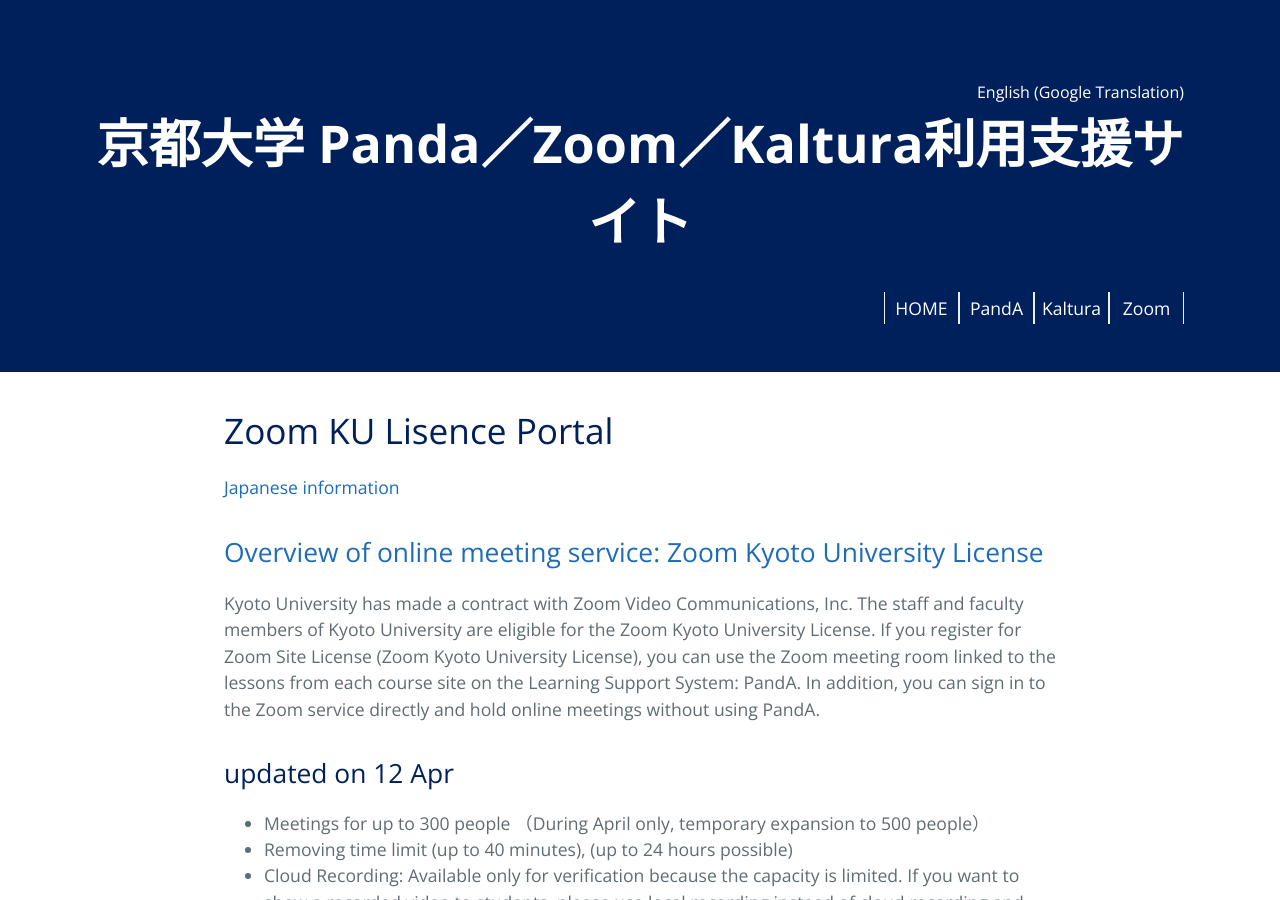
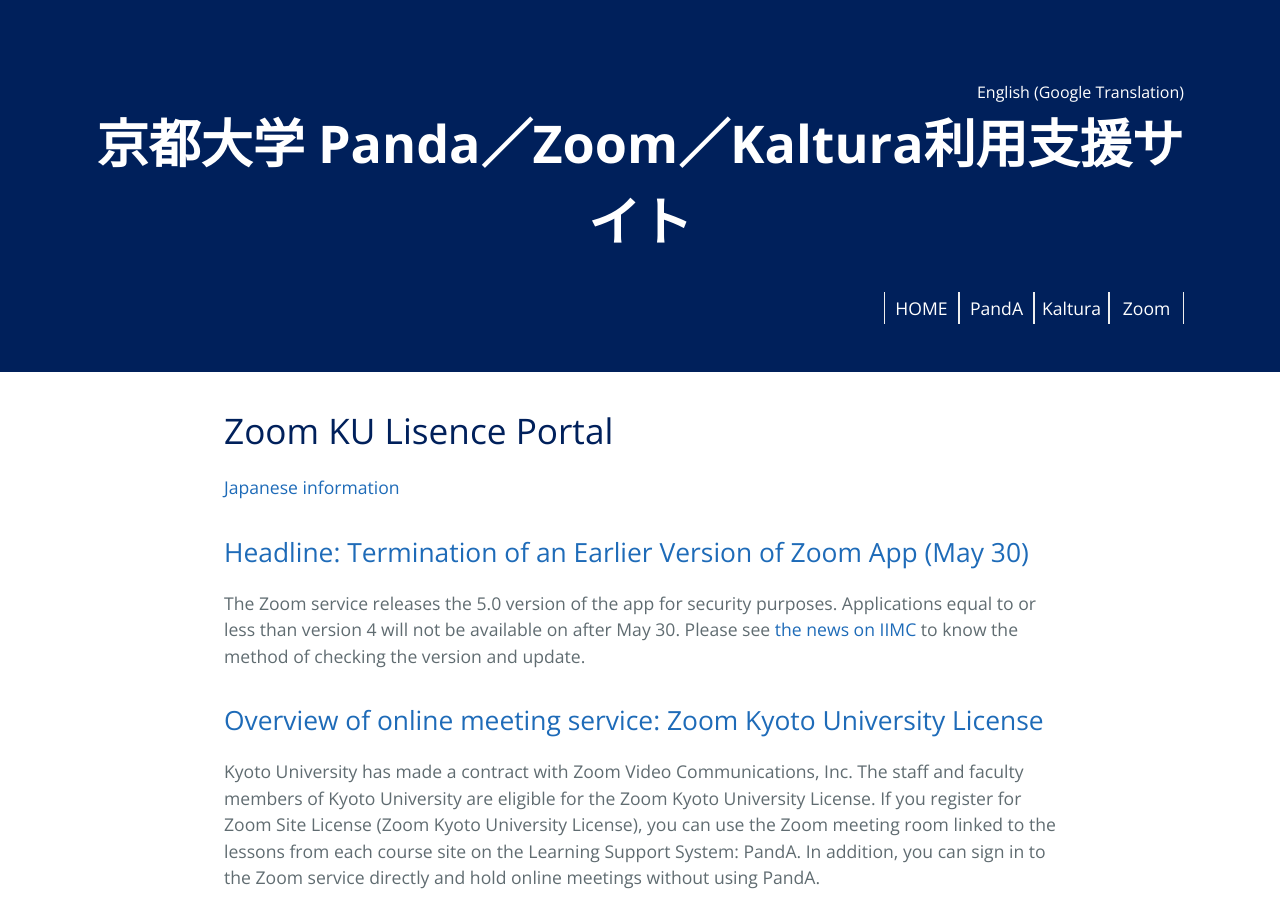
Before and after one commit to kyoto-u/online-edu, a Jekyll site: the page built from zoom_en.md, in a window 1280 px wide and 900 px high. Built offline with Jekyll 4.4.1, drawn with Linux system fonts in a browser that asks for light colours; our own code applies the rules of GitHub Pages for plain Markdown files.

Commit message:
zoom5.0update 2

```diff
--- a/zoom_en.md
+++ b/zoom_en.md
@@ -5,6 +5,12 @@ title:
 
 # Zoom KU Lisence Portal
 [Japanese information](zoom)
+
+<a id="anch00"></a>
+## <a href="#anch00">Headline: Termination of an Earlier Version of Zoom App (May 30)</a>
+The Zoom service releases the 5.0 version of the app for security
+purposes. Applications equal to or less than version 4 will not be
+available on after May 30. Please see [the news on IIMC](http://www.iimc.kyoto-u.ac.jp/en/whatsnew/information/detail/200528056163.html) to know the method of checking the version and update.
 
 <a id="anch01"></a>
 ## <a href="#anch01">Overview of online meeting service: Zoom Kyoto University License</a>
```
Also changed, not shown: zoom.md (+2 -2 lines).
